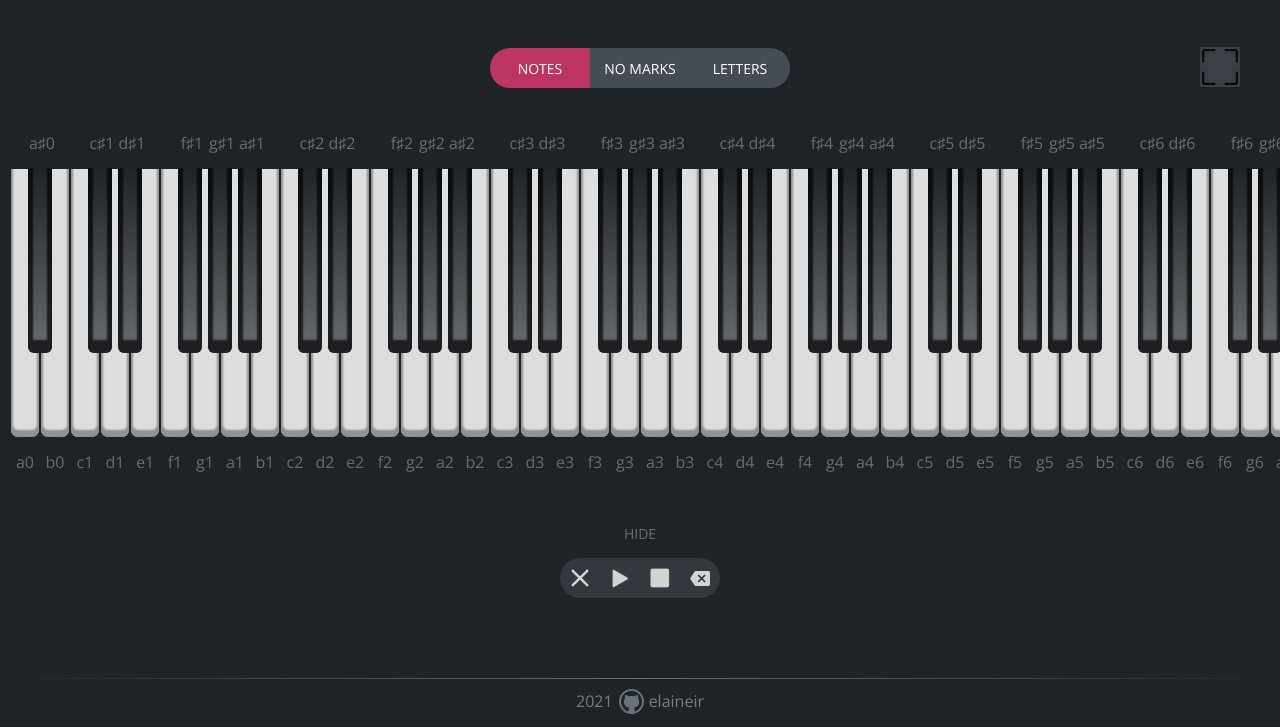
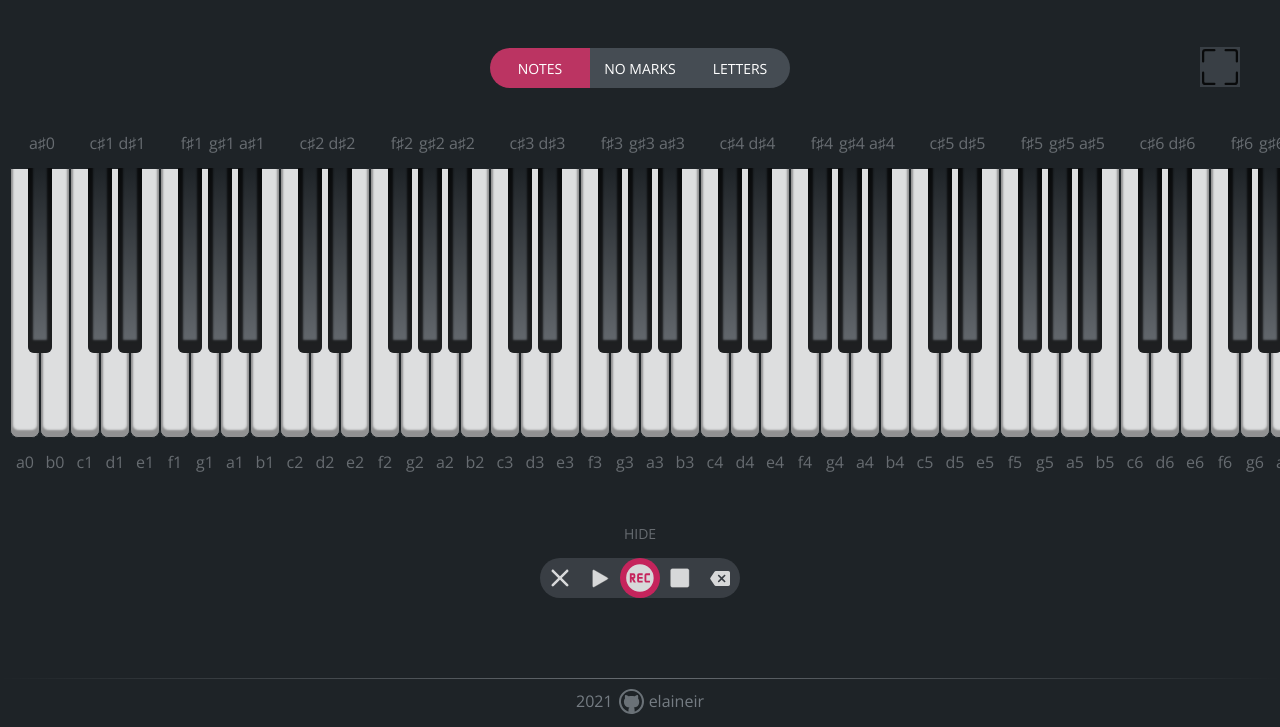
Before and after one commit to elaineir/piano, a plain HTML site: page index.html in a window 1280 px wide. Shown: the part 73-800 px from the top of the page. Drawn offline with nearby package versions, Linux system fonts and the light colour scheme.

Commit message:
feat: add record button and fn

```diff
--- a/index.html
+++ b/index.html
@@ -389,6 +389,10 @@
       <div class="controls">
         <button class="cntrls-button cntrls-button_type_reset"></button>
         <button class="cntrls-button cntrls-button_type_play"></button>
+        <label class="controls__pseudo-label">
+          <input class="controls__checkbox controls__checkbox_rec" type="checkbox" name="record" checked>
+          <span class="cntrls-button cntrls-button_type_record"></span>
+        </label>
         <button class="cntrls-button cntrls-button_type_stop"></button>
         <button class="cntrls-button cntrls-button_type_backspace"></button>
       </div>
--- a/scripts/index.js
+++ b/scripts/index.js
@@ -9,6 +9,7 @@ const pianoKeys = document.querySelectorAll('.piano__key');
 const notesButton = document.querySelector('.button_type_notes');
 const lettersButton = document.querySelector('.button_type_letters');
 const noMarksButton = document.querySelector('.button_type_nomarks');
+const recordButton = document.querySelector('.controls__checkbox_rec');
 
 const addElClass = (elem, elemClass) => elem.classList.add(elemClass);
 
@@ -63,8 +64,10 @@ const handlePlay = (evt) => {
     audio.volume = 0.2;
     audio.currentTime = 0;
     audio.play();
-    playedNotes.push(key.dataset.note);
-    showRecordedNotes();
+    if (recordButton.checked === true) {
+      playedNotes.push(key.dataset.note);
+      showRecordedNotes();
+    }
   }
 };
 
--- a/styles/style.css
+++ b/styles/style.css
@@ -100,13 +100,16 @@
 .controls {
 	display: flex;
 	margin: 0 auto 20px;
-	max-width: 160px;
+	max-width: 200px;
+	background-color: #393e44;
+	border-radius: 20px;
 }
 
 .cntrls-button {
+	display: block;
 	width: 40px;
 	height: 40px;
-	background-color: #393e44;
+	background-color: transparent;
 	background-repeat: no-repeat;
 	background-position: center;
 	background-size: 20px;
@@ -137,9 +140,30 @@
 	background-image: url(../assets/svg/icon-backspace.svg);
 }
 
+.cntrls-button_type_record {
+	background-image: url(../assets/svg/icon-record.svg);
+	background-size: 36px;
+	background-position: 1px 1px;
+}
+
+.controls__checkbox_rec:checked + .cntrls-button_type_record {
+	background-size: 44px;
+	background-position: -3px -3px;
+	border-radius: 50%;
+	background-color: #e91e63;
+}
+
 .cntrls-button:hover {
 	cursor: pointer;
 	background-color: #bb3462;
+}
+
+.controls__checkbox {
+	position: absolute;
+  width: 1px;
+  height: 1px;
+  overflow: hidden;
+  clip: rect(0 0 0 0);
 }
 
 .piano {
```
Also changed, not shown: assets/svg/icon-record.svg (added).
